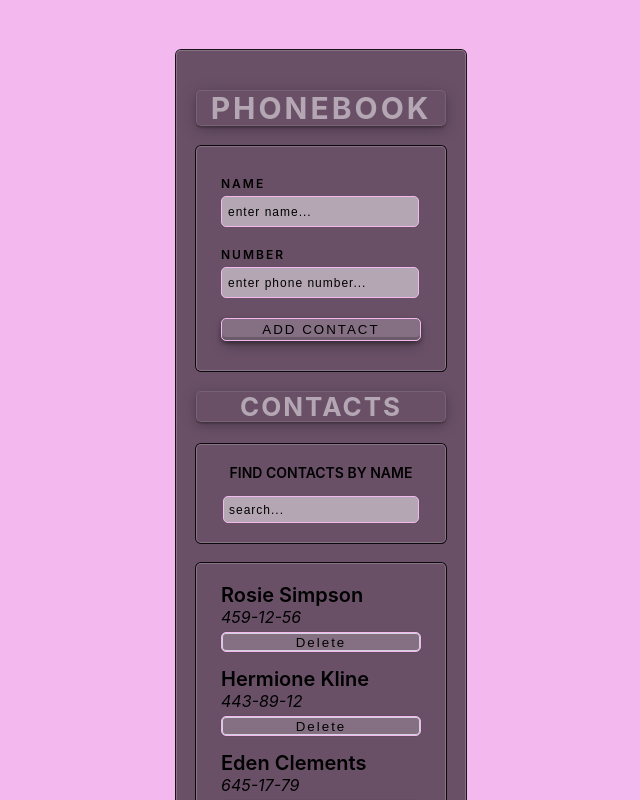
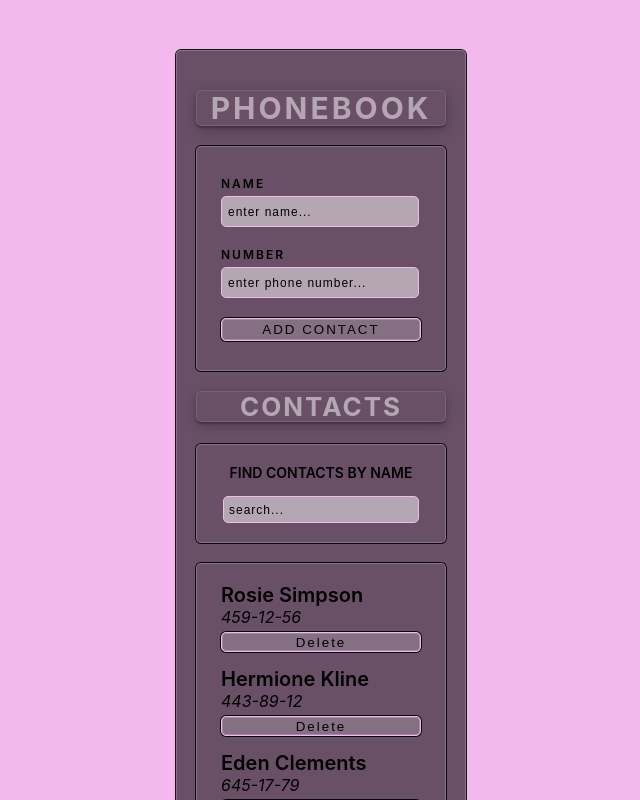
Before and after one commit to EfirNet/goit-react-hw-02-phonebook, a React (Create React App) app: page / in a window 1280 px wide. Shown: the top 800 px of the page, without its empty margins (319-959 px from the left). Built offline with nearby package versions, Linux system fonts and the light colour scheme.

Commit message:
fix shadow

```diff
--- a/src/components/ContactForm/ContactForm.styled.js
+++ b/src/components/ContactForm/ContactForm.styled.js
@@ -51,9 +51,11 @@ export const Button = styled.button`
       background-color: #ffffff2f;
       border: 1px solid #f3b9ee;
       cursor: pointer;
-      box-shadow: rgba(0, 0, 0, 0.4) 0px 2px 4px,
+      box-shadow: rgba(255, 255, 255, 0.2) 0px 0px 0px 1px inset, rgba(0, 0, 0, 0.9) 0px 0px 0px 1px;
+
+      /* box-shadow: rgba(0, 0, 0, 0.4) 0px 2px 4px,
         rgba(0, 0, 0, 0.3) 0px 7px 13px -3px,
-        rgba(0, 0, 0, 0.2) 0px -3px 0px inset;
+        rgba(0, 0, 0, 0.2) 0px -3px 0px inset; */
       &:hover {
         box-shadow: rgba(0, 0, 0, 0.25) 0px 0.0625em 0.0625em,
           rgba(0, 0, 0, 0.25) 0px 0.125em 0.5em,
--- a/src/components/ContactList/ContactList.styled.js
+++ b/src/components/ContactList/ContactList.styled.js
@@ -23,7 +23,9 @@ export const Button = styled.button`
       background-color: #ffffff2f;
       border: 1px solid #F3B9EE;
       cursor: pointer;
-      box-shadow: rgba(0, 0, 0, 0.05) 0px 0px 0px 1px, rgb(209, 213, 219) 0px 0px 0px 1px inset;
+      box-shadow: rgba(255, 255, 255, 0.2) 0px 0px 0px 1px inset, rgba(0, 0, 0, 0.9) 0px 0px 0px 1px;
+
+      /* box-shadow: rgba(0, 0, 0, 0.05) 0px 0px 0px 1px, rgb(209, 213, 219) 0px 0px 0px 1px inset; */
       &:hover {
         box-shadow:rgba(0, 0, 0, 0.25) 0px 0.0625em 0.0625em, rgba(0, 0, 0, 0.25) 0px 0.125em 0.5em, rgba(255, 255, 255, 0.1) 0px 0px 0px 1px inset;
       background-color: #ffffff7f;
```
